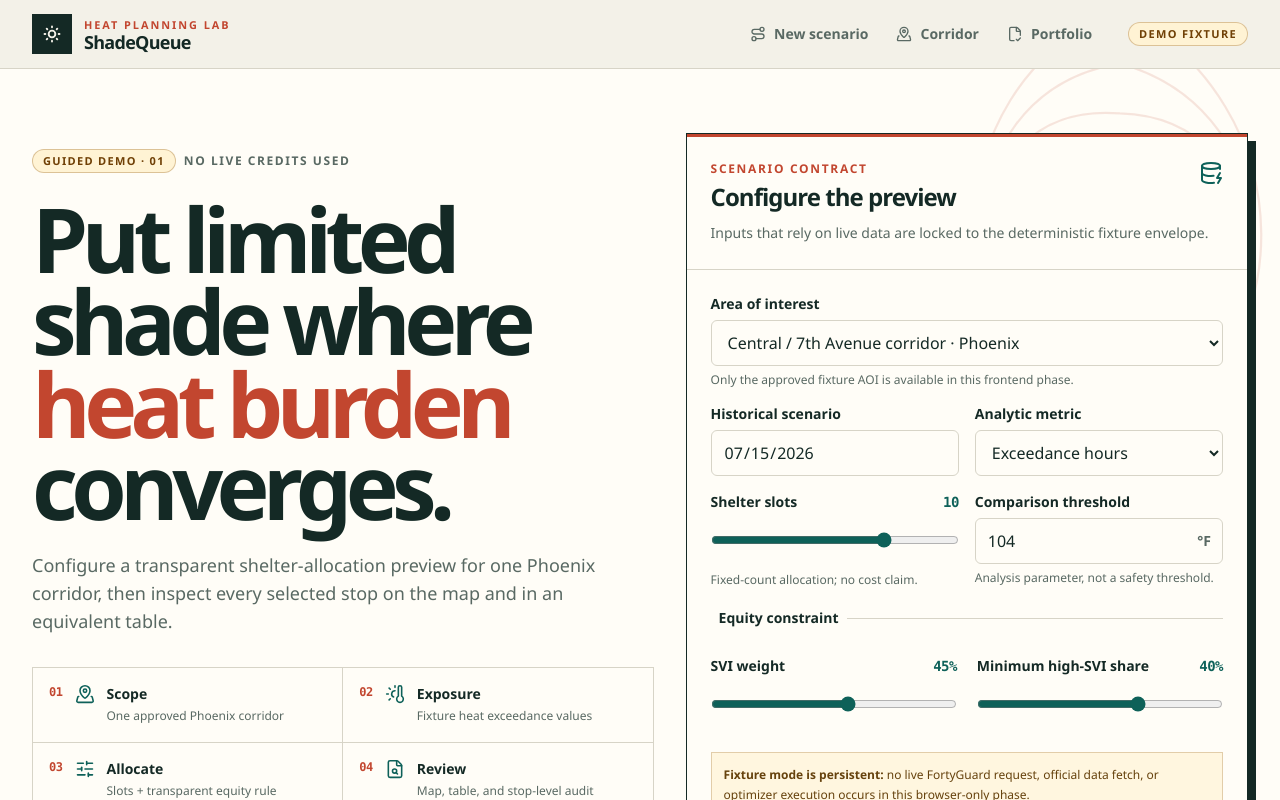
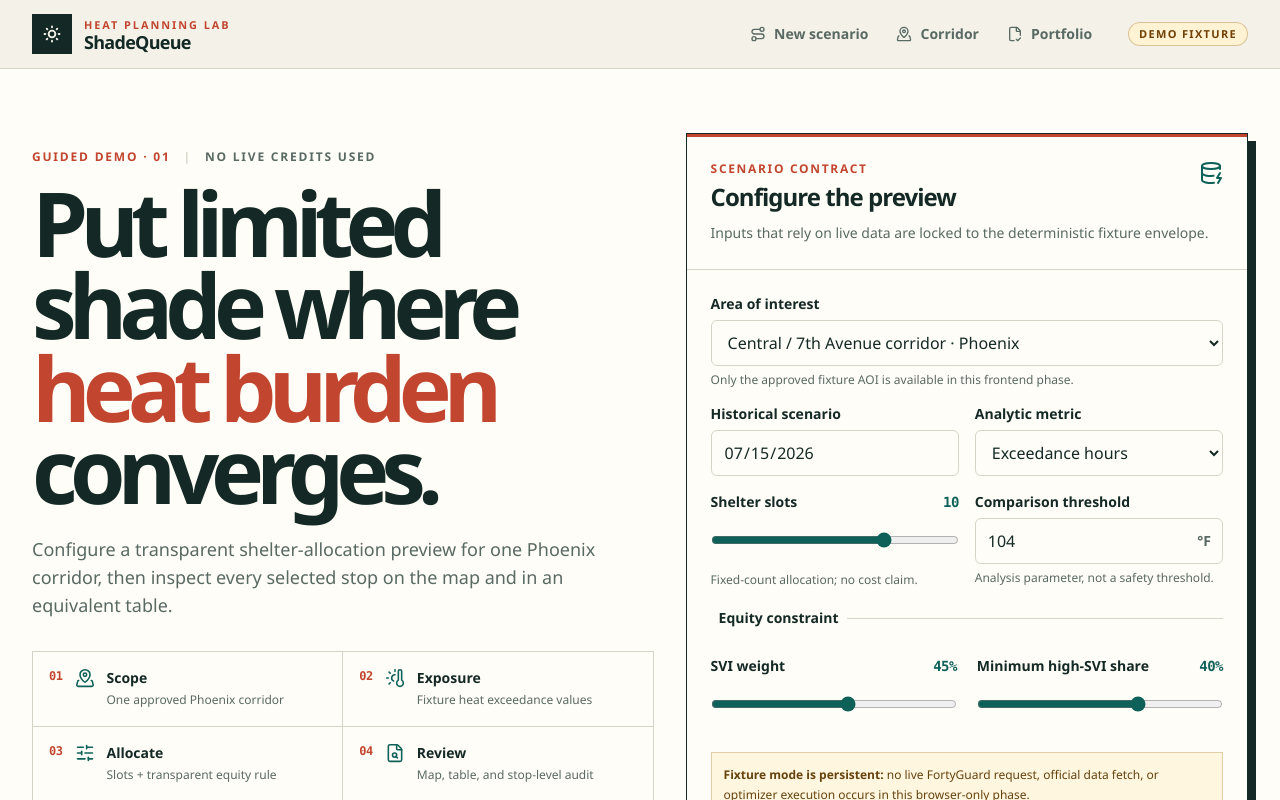
Before and after one commit to bagusardin25/ShadeQueue, a React (Vite) app in the folder apps/web/: page / in a window 1280 px wide. Shown: the top 800 px of the page. Built offline with nearby package versions, Linux system fonts and the light colour scheme.

Commit message:
style: simplify scenario and portfolio page headers
Replace badge clusters with compact status lines and drop the unused builder decoration.

```diff
--- a/apps/web/src/pages/PortfolioPage.tsx
+++ b/apps/web/src/pages/PortfolioPage.tsx
@@ -106,11 +106,10 @@ export function PortfolioPage() {
 
       <header className="mt-5 grid gap-6 border-b border-line pb-7 lg:grid-cols-[minmax(0,1fr)_auto] lg:items-end">
         <div>
-          <div className="flex flex-wrap items-center gap-2">
-            <Badge tone="fixture">Demo fixture</Badge>
-            <Badge tone="success">Contract status: {data.solverStatus}</Badge>
-          </div>
-          <h1 className="mt-4 max-w-4xl text-[clamp(2.6rem,6vw,5.4rem)] font-black leading-[0.92] tracking-[-0.072em]">
+          <p className="mb-3 flex flex-wrap items-center gap-2 text-xs font-bold uppercase tracking-[0.15em] text-action">
+            Demo fixture <span className="text-line">|</span> Contract status: {data.solverStatus}
+          </p>
+          <h1 className="max-w-4xl text-[clamp(2.6rem,6vw,5.4rem)] font-black leading-[0.92] tracking-[-0.09em]">
             {selectedStops.length} allocations. <span className="text-heat">Every one auditable.</span>
           </h1>
           <p className="mt-5 max-w-2xl text-base leading-7 text-muted-ink">
--- a/apps/web/src/pages/ScenarioBuilderPage.tsx
+++ b/apps/web/src/pages/ScenarioBuilderPage.tsx
@@ -48,29 +48,14 @@ export function ScenarioBuilderPage() {
   return (
     <div>
       <section className="relative overflow-hidden border-b border-line bg-panel">
-        <svg
-          className="pointer-events-none absolute -right-28 -top-28 h-[34rem] w-[34rem] text-heat opacity-[0.13]"
-          viewBox="0 0 480 480"
-          fill="none"
-          aria-hidden="true"
-        >
-          {[62, 102, 146, 194].map((radius) => (
-            <path
-              key={radius}
-              d={`M 240 ${240 - radius} C ${365 + radius / 5} ${155 - radius / 8}, ${360 + radius / 4} ${340 + radius / 10}, 240 ${240 + radius} C ${105 - radius / 6} ${348 + radius / 10}, ${105 - radius / 5} ${135 - radius / 10}, 240 ${240 - radius}`}
-              stroke="currentColor"
-              strokeWidth="2"
-            />
-          ))}
-        </svg>
+
 
         <div className="relative mx-auto grid max-w-[100rem] gap-8 px-4 py-10 sm:px-6 sm:py-14 lg:grid-cols-[minmax(0,1.05fr)_minmax(28rem,0.95fr)] lg:items-start lg:px-8 lg:py-16">
           <div className="max-w-2xl pt-1 lg:pt-4">
-            <div className="flex flex-wrap items-center gap-2">
-              <Badge tone="fixture">Guided demo · 01</Badge>
-              <span className="text-xs font-bold uppercase tracking-[0.13em] text-muted-ink">No live credits used</span>
-            </div>
-            <h1 className="mt-6 max-w-2xl text-[clamp(2.7rem,7vw,5.8rem)] font-black leading-[0.92] tracking-[-0.075em]">
+            <p className="mb-4 text-xs font-bold uppercase tracking-[0.15em] text-heat">
+              Guided demo · 01 <span className="mx-2 text-line">|</span> <span className="text-muted-ink">No live credits used</span>
+            </p>
+            <h1 className="mt-2 max-w-2xl text-[clamp(2.7rem,7vw,5.8rem)] font-black leading-[0.92] tracking-[-0.09em]">
               Put limited shade where <span className="text-heat">heat burden</span> converges.
             </h1>
             <p className="mt-6 max-w-xl text-base leading-7 text-muted-ink sm:text-lg">
--- a/apps/web/src/pages/ScenarioPage.tsx
+++ b/apps/web/src/pages/ScenarioPage.tsx
@@ -113,11 +113,10 @@ export function ScenarioPage() {
 
       <header className="mt-5 flex flex-col gap-5 border-b border-line pb-6 lg:flex-row lg:items-end lg:justify-between">
         <div>
-          <div className="flex flex-wrap items-center gap-2">
-            <Badge tone="fixture">Demo fixture</Badge>
-            <Badge tone="success">Ready for review</Badge>
-          </div>
-          <h1 className="mt-3 text-[clamp(2.2rem,5vw,4.4rem)] font-black leading-none tracking-[-0.065em]">Central / 7th Avenue</h1>
+          <p className="mb-3 flex flex-wrap items-center gap-2 text-xs font-bold uppercase tracking-[0.15em] text-action">
+            Demo fixture <span className="text-line">|</span> Ready for review
+          </p>
+          <h1 className="text-[clamp(2.2rem,5vw,4.4rem)] font-black leading-none tracking-[-0.09em]">Central / 7th Avenue</h1>
           <p className="mt-3 flex flex-wrap items-center gap-x-4 gap-y-2 text-sm text-muted-ink">
             <span className="inline-flex items-center gap-1.5"><Clock3 className="size-4" aria-hidden="true" /> Completed {formatDateTime(data.completedAt)} MST</span>
             <span className="inline-flex items-center gap-1.5"><Database className="size-4" aria-hidden="true" /> Deterministic contract fixture</span>
```
